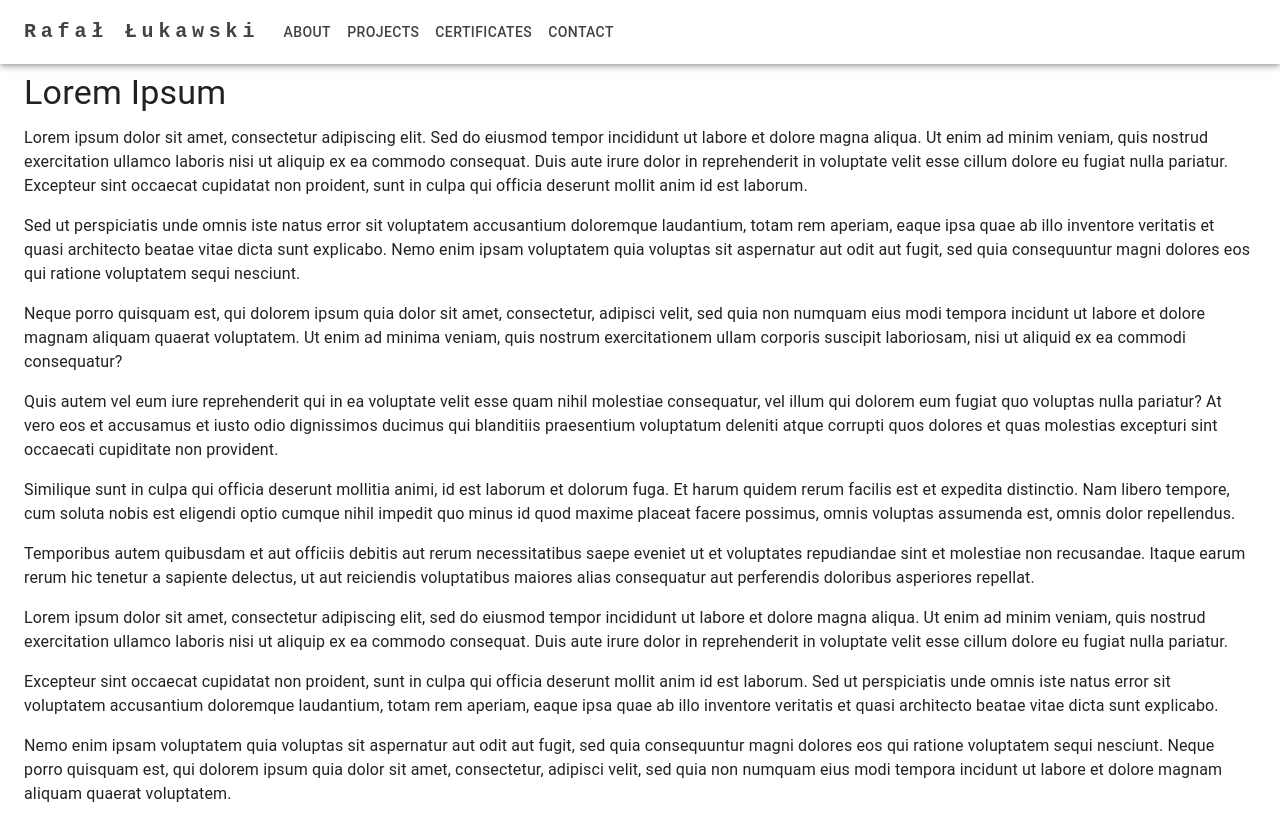
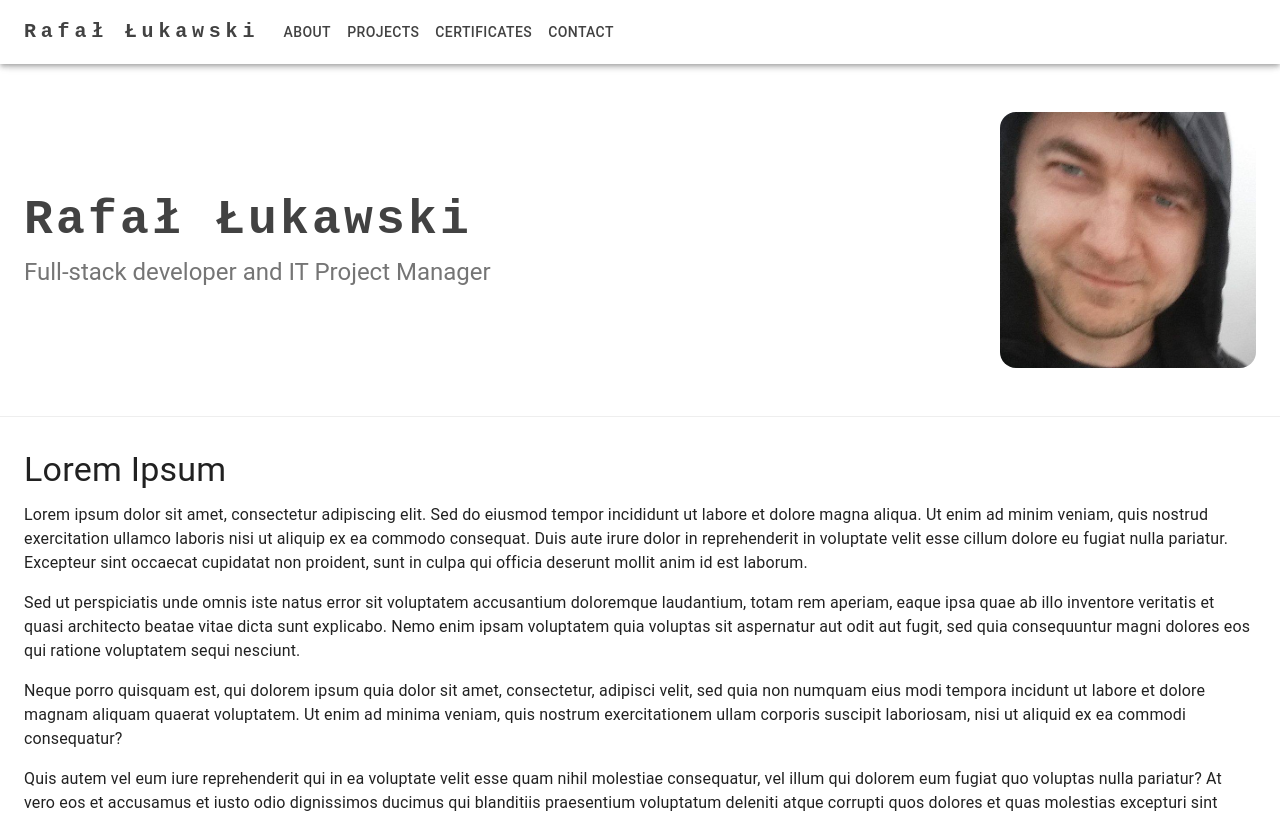
Before and after one commit to rlukawski/personal-website-2, a Next.js app: page / in a window 1280 px wide. Shown: the top 813 px of the page. Built offline with nearby package versions, Linux system fonts and the light colour scheme; what @mui/material-nextjs would draw is missing.

Commit message:
Add hero section

```diff
--- a/src/app/page.tsx
+++ b/src/app/page.tsx
@@ -12,6 +12,7 @@ import Button from "@mui/material/Button";
 import MenuItem from "@mui/material/MenuItem";
 import Fade from "@mui/material/Fade";
 import { grey } from '@mui/material/colors';
+import Image from "next/image";
 
 const pages = ["About", "Projects", "Certificates", "Contact"];
 
@@ -176,11 +177,83 @@ function ResponsiveAppBar() {
     </AppBar>
   );
 }
+function HeaderSection() {
+  return (
+    <Box
+      sx={{
+        width: "100%",
+        backgroundColor: "rgba(255, 255, 255, 0.9)",
+        backdropFilter: "blur(10px)",
+        borderBottom: `1px solid ${grey[200]}`,
+        py: { xs: 4, md: 6 },
+        mt: { xs: 8, md: 8 },
+      }}
+    >
+      <Container maxWidth="xl">
+        <Box
+          sx={{
+            display: "flex",
+            flexDirection: { xs: "column", md: "row" },
+            alignItems: { xs: "center", md: "center" },
+            justifyContent: "space-between",
+            gap: { xs: 3, md: 4 },
+          }}
+        >
+          <Box sx={{ flex: 1, textAlign: { xs: "center", md: "left" } }}>
+            <Typography
+              variant="h3"
+              component="h1"
+              sx={{
+                fontFamily: "monospace",
+                fontWeight: 700,
+                letterSpacing: ".2rem",
+                color: grey[800],
+                mb: 1,
+              }}
+            >
+              Rafał Łukawski
+            </Typography>
+            <Typography
+              variant="h5"
+              component="h2"
+              sx={{
+                color: grey[600],
+                fontWeight: 400,
+              }}
+            >
+              Full-stack developer and IT Project Manager
+            </Typography>
+          </Box>
+          <Box
+            sx={{
+              width: { xs: 200, md: 256 },
+              height: { xs: 200, md: 256 },
+              position: "relative",
+              borderRadius: 4,
+              overflow: "hidden",
+              flexShrink: 0,
+            }}
+          >
+            <Image
+              src="/author.jpg"
+              alt="Rafał Łukawski"
+              fill
+              style={{ objectFit: "cover" }}
+              priority
+            />
+          </Box>
+        </Box>
+      </Container>
+    </Box>
+  );
+}
+
 export default function Page() {
   return (
     <>
       <ResponsiveAppBar />
-      <Container maxWidth="xl" sx={{ py: 4, px: 2, pt: { xs: 10, md: 9 } }}>
+      <HeaderSection />
+      <Container maxWidth="xl" sx={{ py: 4, px: 2 }}>
         <Typography variant="h4" component="h1" gutterBottom>
           Lorem Ipsum
         </Typography>
```
Also changed, not shown: public/author.jpg (added).
